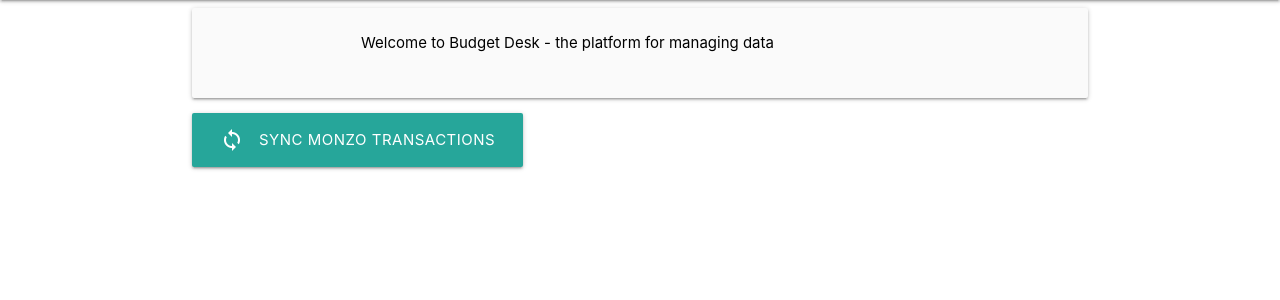
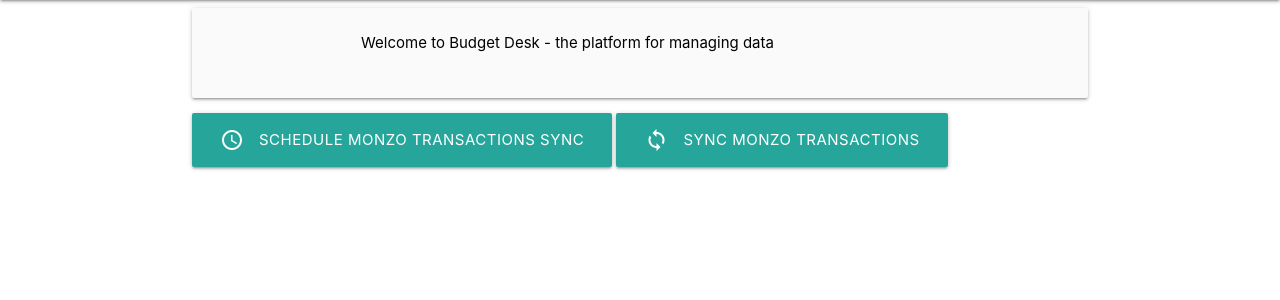
Before and after one commit to apmaros/dataengine, a Flask app: page / in a window 1280 px wide. Shown: the part 64-364 px from the top of the page. Run offline with Flask 2, Linux system fonts and the light colour scheme; parts of the project's set-up code (start-up, migrations or seed data) failed here and were passed over.

Commit message:
Add link to schedule monzo transactions

```diff
--- a/dataengine/routes.py
+++ b/dataengine/routes.py
@@ -101,9 +101,8 @@ def schedule_monzo_sync():
             logger.info("Monzo Scheduled service running, skipping")
             flash("Monzo already scheduled")
     except Exception as e:
-        logger.error(f"Failed to schedul mozno sync due to {e}")
+        logger.error(f"Failed to schedule Mozno sync due to {e}")
         logger.error(traceback.print_exc())
-
 
     return make_response(redirect('index'))
 
--- a/dataengine/templates/home.html
+++ b/dataengine/templates/home.html
@@ -13,5 +13,6 @@
         </div>
       </div>
 
+    <a class="waves-effect waves-light btn-large" href="sync-transactions"><i class="material-icons left">schedule</i>Schedule Monzo Transactions Sync</a>
     <a class="waves-effect waves-light btn-large" href="sync-transactions"><i class="material-icons left">sync</i>Sync Monzo Transactions</a>
 {% endblock %}
```
